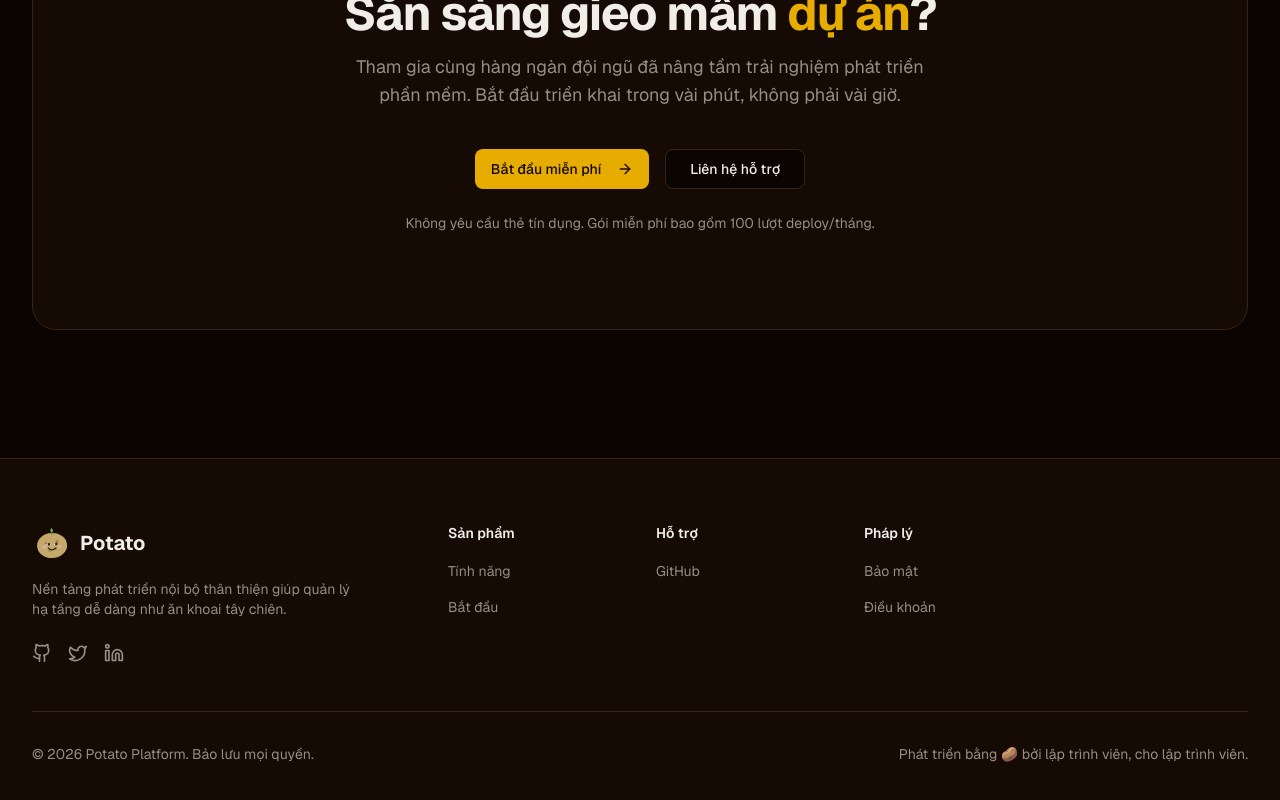
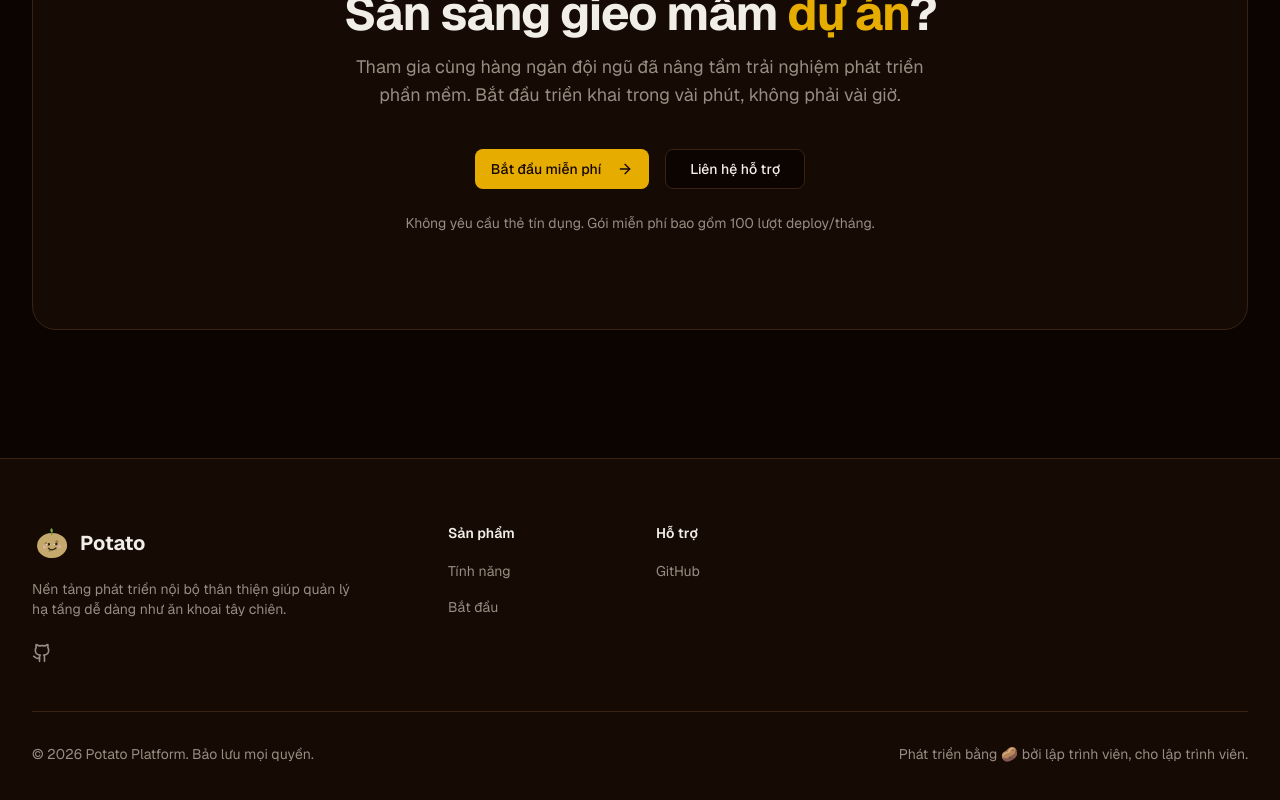
Before and after one commit to minhduy7741/Potato, a Next.js app in the folder fe/: page / in a window 1280 px wide. Shown: the part 2668-3468 px from the top of the page. Built offline with nearby package versions, Linux system fonts and the light colour scheme.

Commit message:
fix: remove dead legal and social links from footer

```diff
--- a/fe/components/footer.tsx
+++ b/fe/components/footer.tsx
@@ -1,6 +1,6 @@
 import Link from "next/link"
 import { PotatoLogo } from "@/components/potato-logo"
-import { Github, Twitter, Linkedin } from "lucide-react"
+import { Github } from "lucide-react"
 
 const footerLinks = {
   "Sản phẩm": [
@@ -9,11 +9,7 @@ const footerLinks = {
   ],
   "Hỗ trợ": [
     { label: "GitHub", href: "https://github.com/minhduy7741" },
-  ],
-  "Pháp lý": [
-    { label: "Bảo mật", href: "#" },
-    { label: "Điều khoản", href: "#" },
-  ],
+  ]
 }
 
 export function Footer() {
@@ -32,25 +28,13 @@ export function Footer() {
             </p>
             <div className="mt-6 flex gap-4">
               <a
-                href="#"
+                href="https://github.com/minhduy7741"
                 className="text-muted-foreground transition-colors hover:text-primary"
                 aria-label="GitHub"
+                target="_blank"
+                rel="noreferrer"
               >
                 <Github className="h-5 w-5" />
-              </a>
-              <a
-                href="#"
-                className="text-muted-foreground transition-colors hover:text-primary"
-                aria-label="Twitter"
-              >
-                <Twitter className="h-5 w-5" />
-              </a>
-              <a
-                href="#"
-                className="text-muted-foreground transition-colors hover:text-primary"
-                aria-label="LinkedIn"
-              >
-                <Linkedin className="h-5 w-5" />
               </a>
             </div>
           </div>
```
